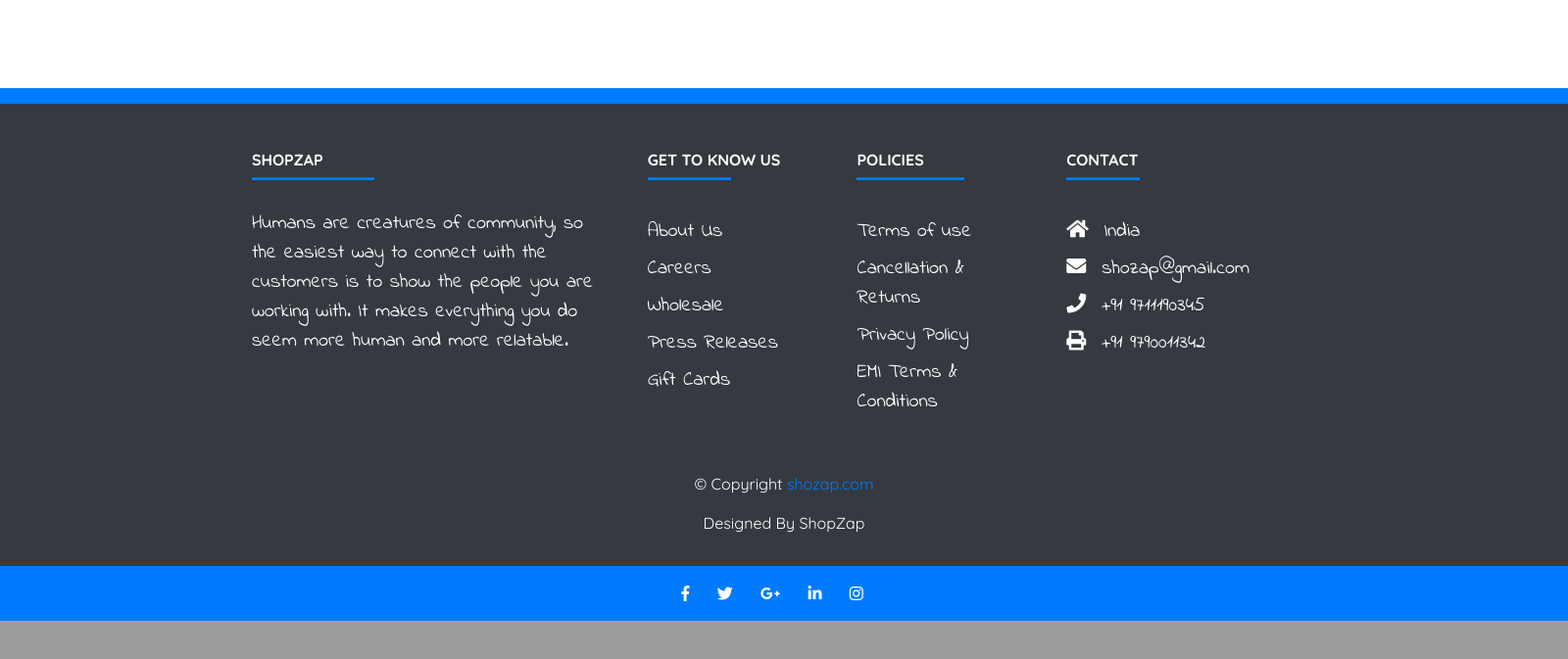
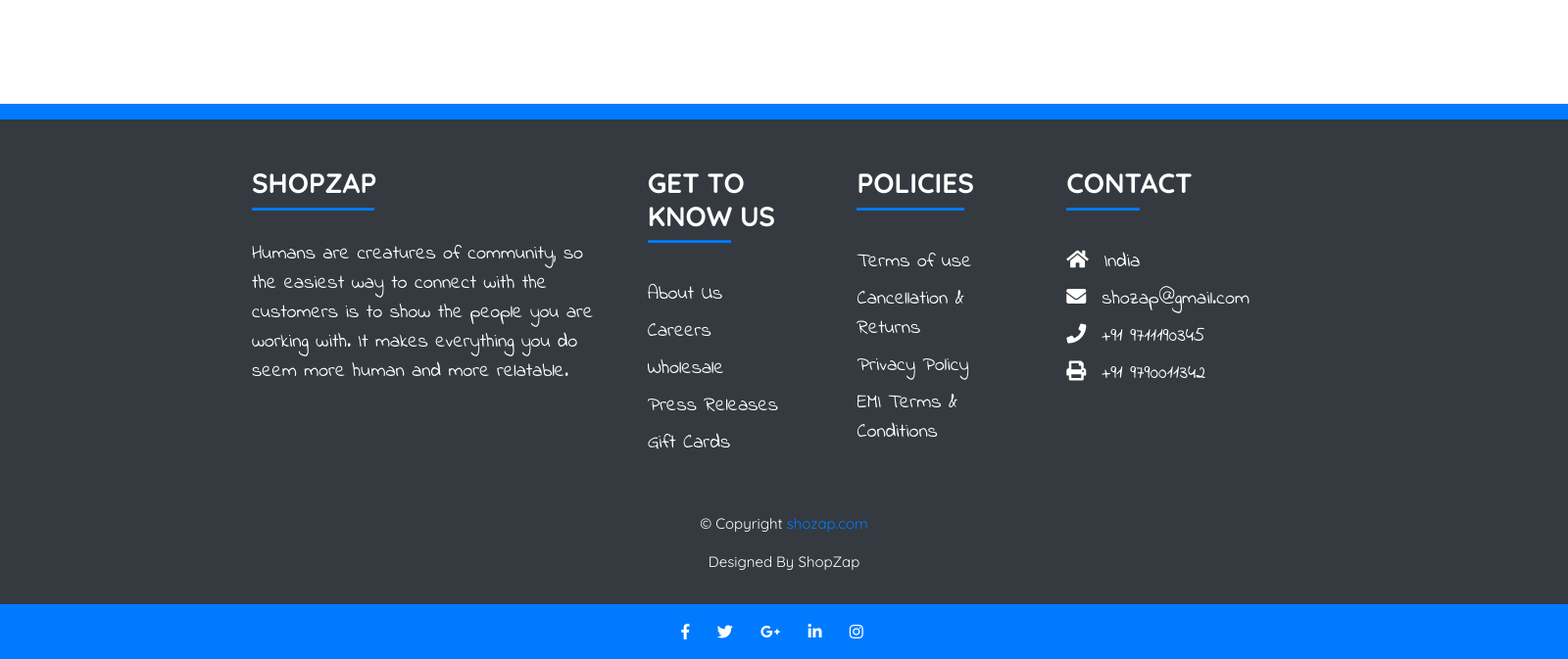
Before and after one commit to ndrohith09/ecommerce, a Django app: page /productpage/ in a window 1600 px wide. Shown: the part 3748-4421 px from the top of the page at 98% size. Before the commit the page ends 4382 px from the top, so only its background shows below. Run offline with Django 3.2, Linux system fonts and the light colour scheme; data comes from the database, SQL or seed files in the repository; some libraries are stand-ins or nearby versions; some web fonts are replaced.

Commit message:
template commit

```diff
--- a/shopzap/ecommerce/templates/productpage.html
+++ b/shopzap/ecommerce/templates/productpage.html
@@ -316,6 +316,7 @@
 .nav-link{
     font-family: 'Big Shoulders Stencil Display', cursive;
 font-family: 'Texturina', serif;
+font-family: Arial, Helvetica, sans-serif;
 }
 .navbar-text{
     font-size: 20px;
@@ -326,6 +327,7 @@
     font-size: 20px;
     font-weight: bolder;
     font-family: cursive;
+
 }
 
 </style>
@@ -374,6 +376,20 @@
                 <!-- </ul> for horizontal -->
                 </div>
           </li>
+          <li class="nav-item active dropdown">
+            <a class="nav-link dropdown-toggle" data-toggle="dropdown" data-target="dropdown_target" href="#">
+                Electronics
+                <span class="caret"></span>
+            </a>
+            <div class ="dropdown-menu" aria-labelledby="dropdown-target">
+                <!-- <ul class="navbar-nav"> -->
+              {% for i in electrincs %}
+                    <a class="dropdown-item"> {{i.productname}}</a>
+                    <div class="dropdown-divider"></div>
+               {% endfor %}
+            <!-- </ul> for horizontal -->
+            </div>
+      </li>
           <li class="nav-item active dropdown">
             <a class="nav-link dropdown-toggle" data-toggle="dropdown" data-target="dropdown_target" href="#">
                 HouseHold
@@ -879,14 +895,14 @@
             <div class="container text-center text-md-left mt-5 text-white">
                 <div class="row">
                     <div class="col-md-4 mx-auto mb-4">
-                        <h6 class=" text-uppercase font-weight-bold ">ShopZAP</h6>
+                        <h3 class=" text-uppercase font-weight-bold ">ShopZAP</h3>
                         <hr class="bg-primary mb-4 mt-0 d-inline-block mx-auto"style="width:125px; height:2px">
                         <p class="et-2 ">Humans are creatures of community, so the easiest way to connect with the customers is to show the people you are working with.
                             It makes everything you do seem more human and more relatable.</p>
                     </div>
 
                     <div class="col-md-2 mx-auto mb-4 text-white">
-                        <h6 class="text-uppercase font-weight-bold">Get to know Us</h6>
+                        <h3 class="text-uppercase font-weight-bold">Get to know Us</h3>
                         <hr class="bg-primary mb-4 mt-0 d-inline-block mx-auto"style="width:85px; height:2px">
                     <ul class="list-unstyled ">
                         <li class="my-2"> <a href="#" style="color: white;">About Us</a></li>
@@ -898,7 +914,7 @@
                     </div>
 
                     <div class="col-md-2 mx-auto mb-4 text-white">
-                        <h6 class="text-uppercase font-weight-bold">Policies</h6>
+                        <h3 class="text-uppercase font-weight-bold">Policies</h3>
                         <hr class="bg-primary mb-4 mt-0 d-inline-block mx-auto"style="width:110px; height:2px">
                         <ul class="list-unstyled">
                             <li class="my-2"><a href="#" style="color: white;"> Terms of use</a></li>
@@ -909,7 +925,7 @@
                     </div>
 
                     <div class="col-md-3 mx-auto mb-4 text-white">
-                        <h6 class="text-uppercase font-weight-bold">Contact</h6>
+                        <h3 class="text-uppercase font-weight-bold">Contact</h3>
                         <hr class="bg-primary mb-4 mt-0 d-inline-block mx-auto"style="width:75px; height:2px">
                         <ul class="list-unstyled">
                             <li class="my-2"><i class="fas fa-home mr-3"></i>India</li>
@@ -923,8 +939,8 @@
             </div>
 
             <div class=" shopap-copyright text-center py-3 text-white">
-                <p>&copy; Copyright <a href="#">shozap.com</a></p>
-                <p>Designed By ShopZap</p>
+                <p style="font-size: 15px;">&copy; Copyright <a href="#"style="font-size: 15px;">shozap.com</a></p>
+                <p style="font-size: 15px;">Designed By ShopZap</p>
             </div>
             <div class="bg-primary">
                 <div class="container">
```
Also changed, not shown: shopzap/ecommerce/templates/eachproduct.html (+7 -6 lines), shopzap/ecommerce/templates/index.html (+33 -27 lines).
